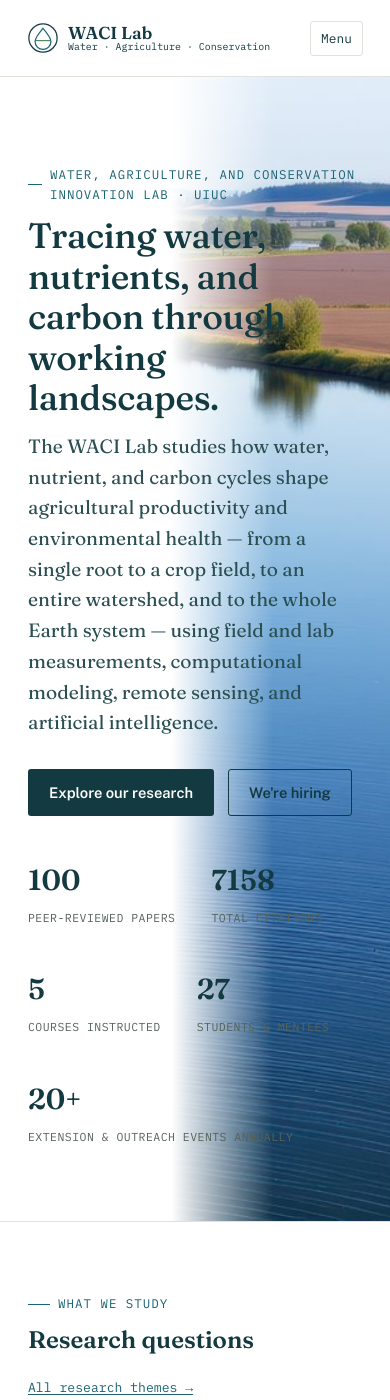
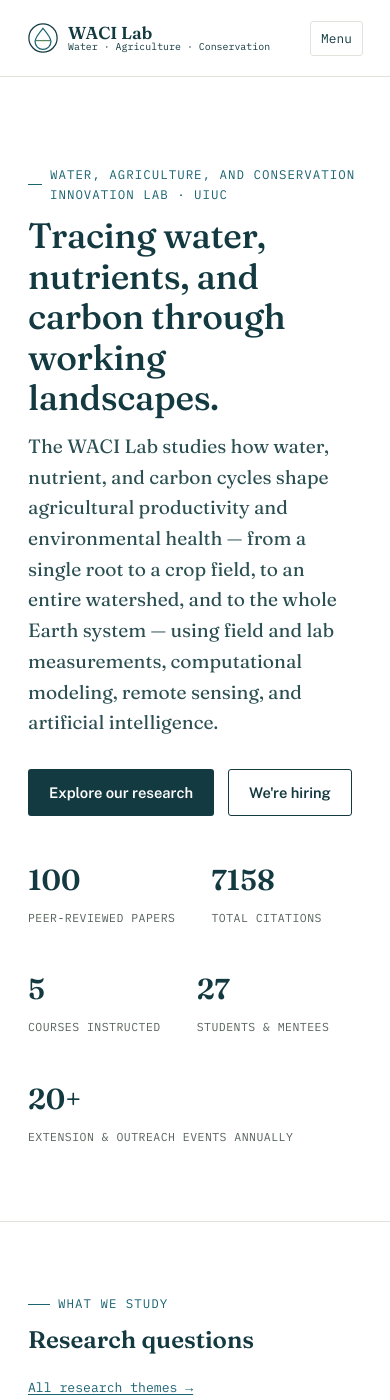
Before and after one commit to WACI-Lab/waci-lab.github.io, a Jekyll site: the page built from index.html, in a window 390 px wide and 1400 px high. Built offline with Jekyll 4.4.1, drawn with Linux system fonts in a browser that asks for light colours.

Commit message:
Hide hero background photo on narrow screens
On mobile the hero section balloons in height (h1 + lede + 5 stacked
stats), forcing the object-fit:cover photo into a very tall, narrow box
-- only ~18% of its width stayed visible, an unrecognizable crop. It was
already mostly hidden behind a gradient overlay even on desktop, so
dropping it below 700px falls back to the plain background color already
showing through the gradient's left edge, rather than showing a badly
distorted image. Desktop/tablet are unaffected.

Co-Authored-By: Claude Sonnet 5 <noreply@anthropic.com>

```diff
--- a/assets/css/main.css
+++ b/assets/css/main.css
@@ -258,6 +258,16 @@ nav.primary-nav .submenu a:hover { background: var(--bg-mist); color: var(--ink)
   inset: 0;
   /* fully hides the photo behind the text column, fading out toward the right edge */
   background: linear-gradient(90deg, var(--bg) 0%, var(--bg) 44%, rgba(255, 255, 255, 0) 70%);
+}
+@media (max-width: 700px) {
+  /* On narrow screens the hero text stack (h1 + lede + 5 stats) makes the
+     section very tall relative to its width, which forces this
+     object-fit:cover photo into a portrait-ish box -- only a thin sliver
+     of it stays visible. It was already ~half-hidden behind the gradient
+     above even on desktop, so dropping it here (falls back to the plain
+     --bg color already used at the gradient's left edge) is a smaller
+     visual change than showing a heavily cropped, distorted photo. */
+  .hero-photo-bg { display: none; }
 }
 .hero .wrap { position: relative; z-index: 1; }
 .hero-inner { max-width: 720px; }
```
